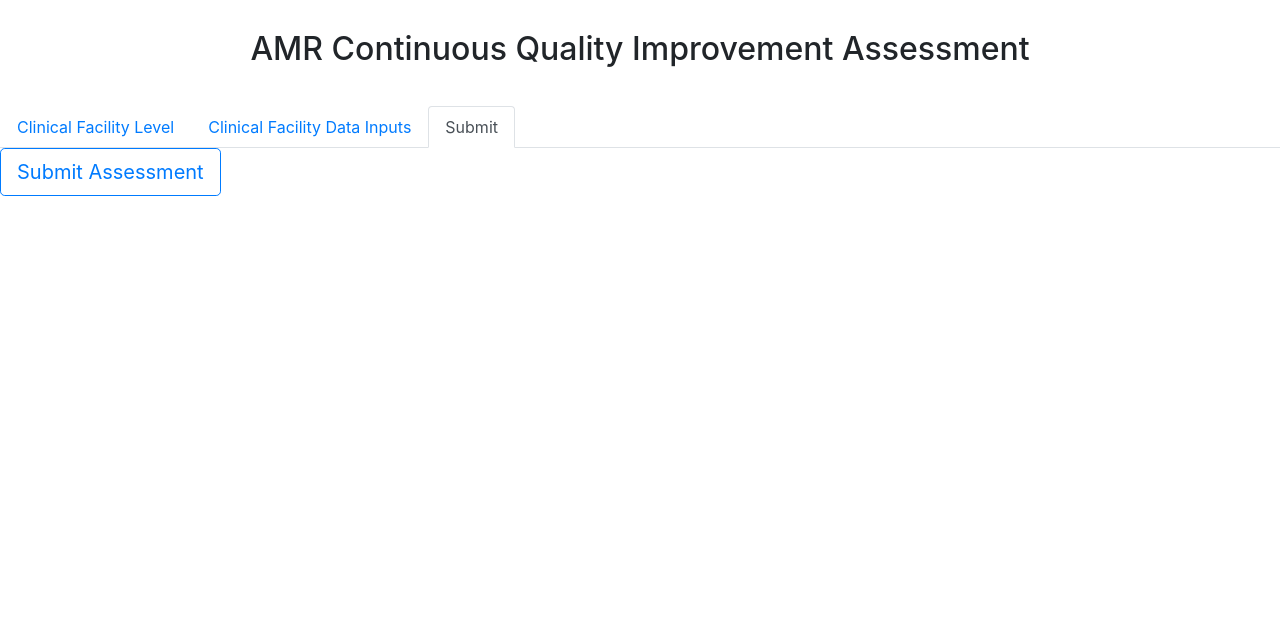
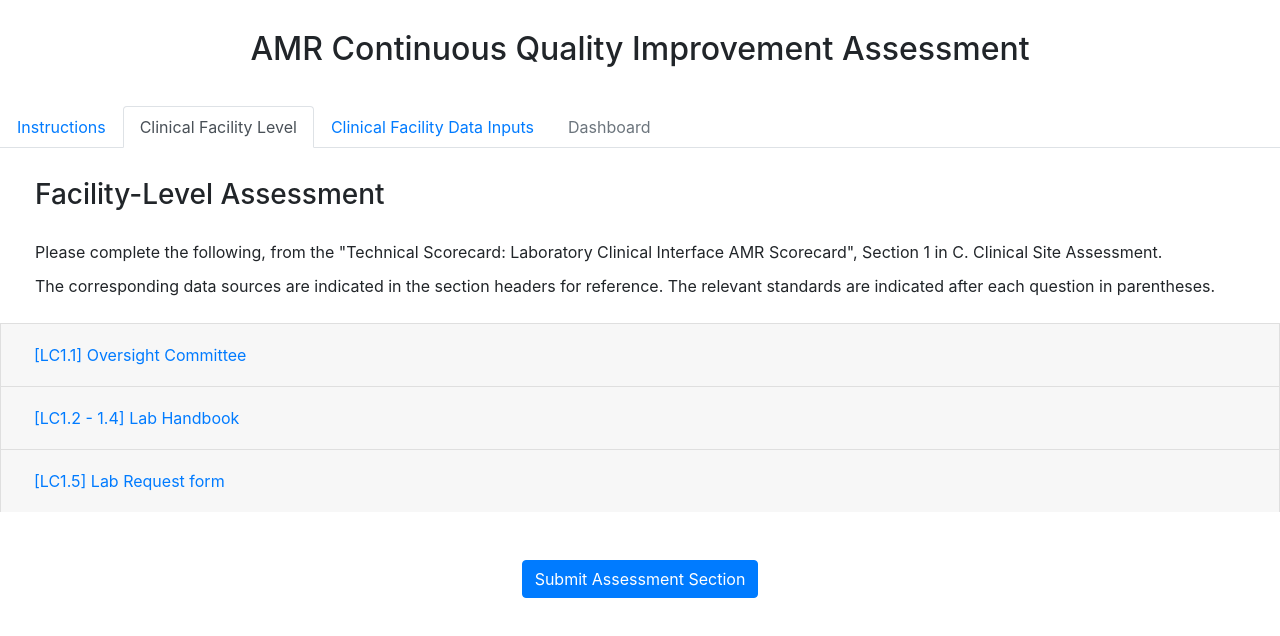
Before and after one commit to hoshmn/amr-cra, a React (Create React App) app: page / in a window 1280 px wide. Shown: the top 636 px of the page. Built offline with nearby package versions, Linux system fonts and the light colour scheme.

Commit message:
submit independently

```diff
--- a/src/App.js
+++ b/src/App.js
@@ -23,7 +23,7 @@ class App extends React.Component {
 
     this.state = {
       warnings: [],
-      submitted: false,
+      submitted: {},
       missedFQs: null,
       inputsResults: null,
     };
@@ -36,18 +36,22 @@ class App extends React.Component {
     this[section] = sectionObj;
   }
 
-  submit() {
-    if (!this['facility'] || !this['inputs']) {
-      const warnings = ['You must begin all assessment sections before submitting.'];
-      this.setState({ warnings })
-      return;
-    }
-
+  submit(section) {
+    if (section === 'facility') {
 
       const missedFQs = this['facility'].questions.filter(q => {
         const correctAnswerGiven = document.querySelector(`#${q.id}:checked`);
         return !correctAnswerGiven;
       });
+
+      const { submitted } = this.state;
+      this.setState({
+        submitted: {...submitted, [section]: true },
+        missedFQs,
+        warnings: []
+      });
+
+    } else if (section === 'inputs') {
 
       // process inputs sections
       const inputSectionObj = this['inputs'];
@@ -128,20 +132,26 @@ class App extends React.Component {
         })
       });
 
+
+      const { submitted } = this.state;
       this.setState({
-      submitted: true,
-      missedFQs,
+        submitted: {...submitted, [section]: true },
         inputsResults: inputResultSections,
         warnings: []
-    });;
+      });
+
+    }
+
+
   }
 
   getFacilityTab() {
-    if (this.state.submitted) {
+    if (this.state.submitted['facility']) {
       return <Results missedFQs={this.state.missedFQs} />;
     }
     return (
       <AssessmentSection
+        submit={this.submit}
         sendMap={this.sendMap}
         section='facility'
       />
@@ -150,7 +160,7 @@ class App extends React.Component {
 
 
   getInputsTab() {
-    if (this.state.submitted) {
+    if (this.state.submitted['inputs']) {
       return (
         <ResultsTable
           resultSections={this.state.inputsResults}
@@ -159,6 +169,7 @@ class App extends React.Component {
     }
     return (
       <AssessmentSection
+        submit={this.submit}
         sendMap={this.sendMap}
         section='inputs'
       />
@@ -185,27 +196,31 @@ class App extends React.Component {
   }
 
   render() {
-    const submitTitle = this.state.submitted ? 'Submit': 'Submit';
+    const { facility, inputs } = this.state.submitted;
     let facilityTitle = 'Clinical Facility Level';
     let inputsTitle = 'Clinical Facility Data Inputs';
-    if (this.state.submitted) {
+    if (facility) {
       facilityTitle += ' [RESULTS]';
+    } else if (inputs) {
       inputsTitle += ' [RESULTS]';
     }
 
-    const defaultActiveKey = DEV ? 'submit' : 'facility';
+    const defaultActiveKey = DEV ? 'facility' : 'instructions';
 
     return (
       <div className='App'>
         <h2>AMR Continuous Quality Improvement Assessment</h2>
         <Tabs defaultActiveKey={defaultActiveKey}>
+          <Tab eventKey='instructions' title='Instructions'>
+            do some ish
+          </Tab>
           <Tab eventKey='facility' title={facilityTitle}>
             {this.getFacilityTab()}
           </Tab>
           <Tab eventKey='inputs' title={inputsTitle}>
             {this.getInputsTab()}
           </Tab>
-          <Tab eventKey='submit' title={submitTitle}>
+          <Tab eventKey='dashboard' title='Dashboard' disabled={!facility || !inputs}>
             {this.getSubmitTab()}
           </Tab>
         </Tabs>
--- a/src/AssessmentSection.js
+++ b/src/AssessmentSection.js
@@ -20,7 +20,12 @@ class AssessmentSection extends React.Component {
 
     const { departments } = sectionsMap[this.props.section];
     const selectedDepts = DEV && departments ? departments : []
-    this.state = { contents: null, selectedDepts, begun: false, warnings: [] };
+    this.state = {
+      contents: null,
+      selectedDepts,
+      begun: DEV || false,
+      warnings: []
+    };
 
     this.toggleSubQs = this.toggleSubQs.bind(this);
     this.selectDept = this.selectDept.bind(this);
@@ -392,6 +397,28 @@ class AssessmentSection extends React.Component {
     )
   }
 
+  getSubmitButton() {
+    const { requiresSetup } = sectionsMap[this.props.section];
+    if (requiresSetup && !this.state.begun) {
+      return;
+    }
+
+    let warningText = null;
+    if (this.state.warnings.length) {
+      warningText = `Please ${this.state.warnings.join(' and ')}.`;
+    }
+    return (
+      <div className='text-center my-5'>
+        <div className='warnings text-danger'>{warningText}</div>
+        <Button
+          onClick={() => this.props.submit(this.props.section)}
+        >
+          Submit Assessment Section
+        </Button>
+      </div>
+    )
+  }
+
   getDeptSelection() {
     const { departments } = sectionsMap[this.props.section];
     if (!departments) {
@@ -456,6 +483,7 @@ class AssessmentSection extends React.Component {
       <Accordion id={`${this.props.section}-section`}>
         {this.getInstructions()}
         {(showContents || DEV) && this.state.contents}
+        {this.getSubmitButton()}
       </Accordion>
     );
   }
```
Lines whose indentation alone changed are shown as unchanged.
